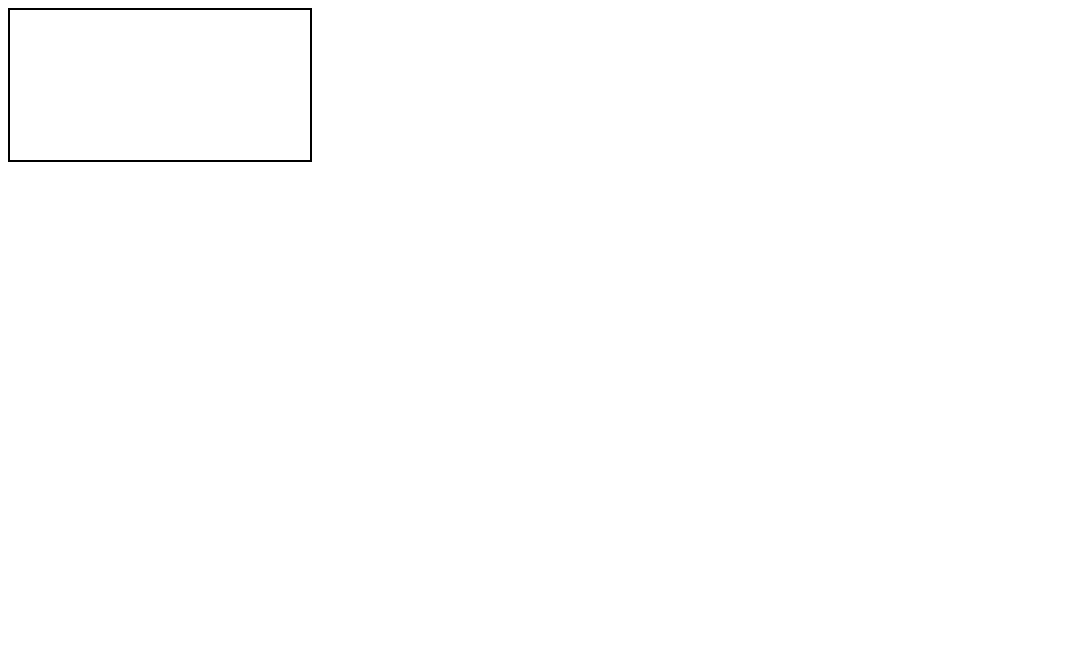
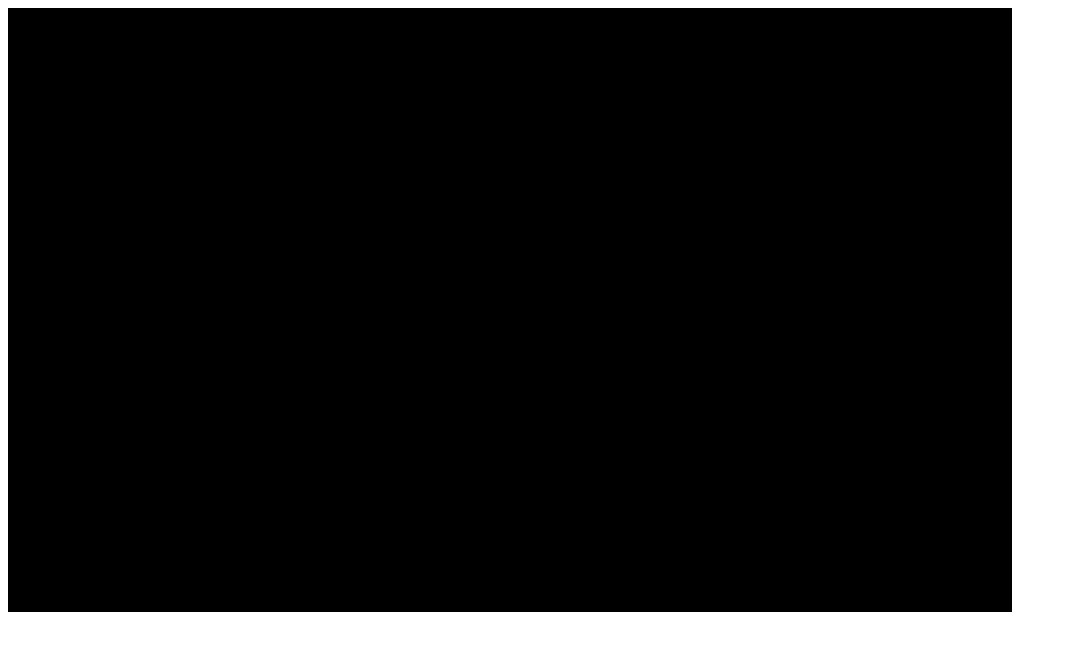
Before and after one commit to GurovDmitriy/typescript-game-engine-webgl, a website built with Parcel: page src/index.html in a window 1280 px wide. Shown: the whole page, without its empty margins (0-1067 px from the left). Built offline with nearby package versions, Linux system fonts and the light colour scheme.

Commit message:
feat: run webgl

```diff
--- a/src/TSE/Engine.ts
+++ b/src/TSE/Engine.ts
@@ -1,8 +1,10 @@
+import { gl, GLUtilities } from "./GLUtilities"
+
 /**
  * The main game engine class
  */
 export class Engine {
-  private _count = 0
+  private _canvas: HTMLCanvasElement
 
   /**
    *  Create a new engine
@@ -15,13 +17,15 @@ export class Engine {
    * Starts up this engine
    */
   public start() {
+    this._canvas = GLUtilities.initialize("canvas")
+
+    gl.clearColor(0, 0, 0, 1)
+
     this.loop()
   }
 
   private loop() {
-    this._count += 1
-
-    document.title = this._count.toString()
+    gl.clear(gl.COLOR_BUFFER_BIT)
 
     requestAnimationFrame(this.loop.bind(this))
   }
--- a/src/TSE/GLUtilities.ts
+++ b/src/TSE/GLUtilities.ts
@@ -1,9 +1,37 @@
-// export const gl: WebGLRenderingContext
+/**
+ * The WebGL rendering context
+ */
+export let gl: WebGLRenderingContext
 
+/**
+ * Responsible for setting up a WebGL rendering context
+ */
 export class GLUtilities {
-  public static initialize(elementId?: string) {
-    console.log("test")
-    // if (elementId === undefined) {
-    // }
+  /**
+   * Initialize WebGL, potentially using the canvas with
+   * an assigned id matching the provided if it is defined
+   * @param elementId - The id of the element to search for
+   */
+  public static initialize(elementId?: string): HTMLCanvasElement {
+    let canvas: HTMLCanvasElement
+
+    if (elementId !== undefined) {
+      canvas = document.getElementById(elementId) as HTMLCanvasElement
+
+      if (canvas === undefined) {
+        throw Error(`Cannot find a canvas element named: ${elementId}`)
+      }
+    } else {
+      canvas = document.createElement("canvas") as HTMLCanvasElement
+      document.body.appendChild(canvas)
+    }
+
+    gl = canvas.getContext("webgl")
+
+    if (gl === undefined) {
+      throw Error("Unable initialize WebGL")
+    }
+
+    return canvas
   }
 }
--- a/src/index.html
+++ b/src/index.html
@@ -1,19 +1,17 @@
 <!DOCTYPE html>
 <html lang="en">
 <head>
-    <meta charset="UTF-8" />
+  <meta charset="UTF-8"/>
   <meta
     name="viewport"
     content="width=device-width, user-scalable=no, initial-scale=1.0, maximum-scale=1.0, minimum-scale=1.0"
   />
-    <meta http-equiv="X-UA-Compatible" content="ie=edge" />
-    <link rel="stylesheet" href="style.scss" />
+  <meta http-equiv="X-UA-Compatible" content="ie=edge"/>
+  <link rel="stylesheet" href="style.scss"/>
   <title>Game</title>
 </head>
-  <body>
-    <div id="root">
+<body id="root" class="body">
   <canvas id="canvas" class="canvas"></canvas>
-    </div>
   <script type="module" src="index.ts"></script>
 </body>
 </html>
--- a/src/index.ts
+++ b/src/index.ts
@@ -6,7 +6,7 @@ import TSE from "./TSE"
 
 window.onload = function () {
   const engine = new TSE.Engine()
-  // engine.start()
+  engine.start()
 }
 
 export {}
--- a/src/style.scss
+++ b/src/style.scss
@@ -3,5 +3,8 @@ body {
 }
 
 .canvas {
+  width: 1000px;
+  height: 600px;
+
   border: 2px solid #000000;
 }
```
Lines whose indentation alone changed are shown as unchanged.
